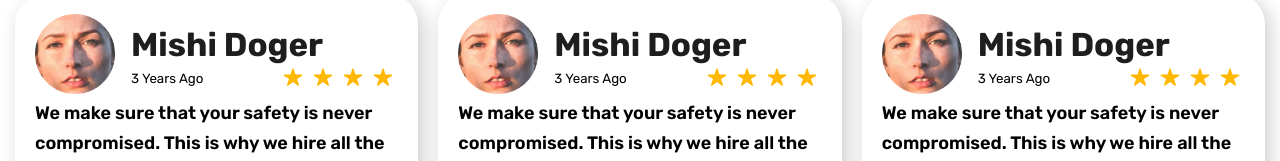
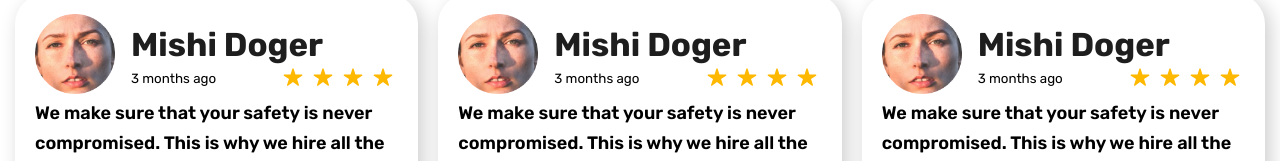
Before and after one commit to asifbhatti0328/react_project, a React (Create React App) app: page / in a window 1280 px wide. Shown: the part 1595-1756 px from the top of the page. Built offline with nearby package versions, Linux system fonts and the light colour scheme.

Commit message:
3 months

```diff
--- a/src/global/components/client_card.js
+++ b/src/global/components/client_card.js
@@ -11,11 +11,11 @@ const ClientCard = () => {
     </div>
     <div className='img_content'>
      <h2>
-        Mishi Doger
+     Mishi Doger
      </h2>
 
     <div className='rating'>
-    <small>3 Years Ago</small>
+    <small>3 months ago</small>
     <div className='star'>
     < IoStar color='#FFB800' className='icon' size={20} />
     < IoStar color='#FFB800' className='icon' size={20} />
--- a/src/pages/homepage/features/ourClient.js
+++ b/src/pages/homepage/features/ourClient.js
@@ -1,7 +1,7 @@
 import React from 'react'
 import ClientCard from '../../../global/components/client_card';
 
-const OurClient = (ourclient_img, ourclient_name , ourclient_ago) => {
+const OurClient = () => {
   return (
     <div className='page_width our_client'>
         <div className='ourclient_content'>
```
